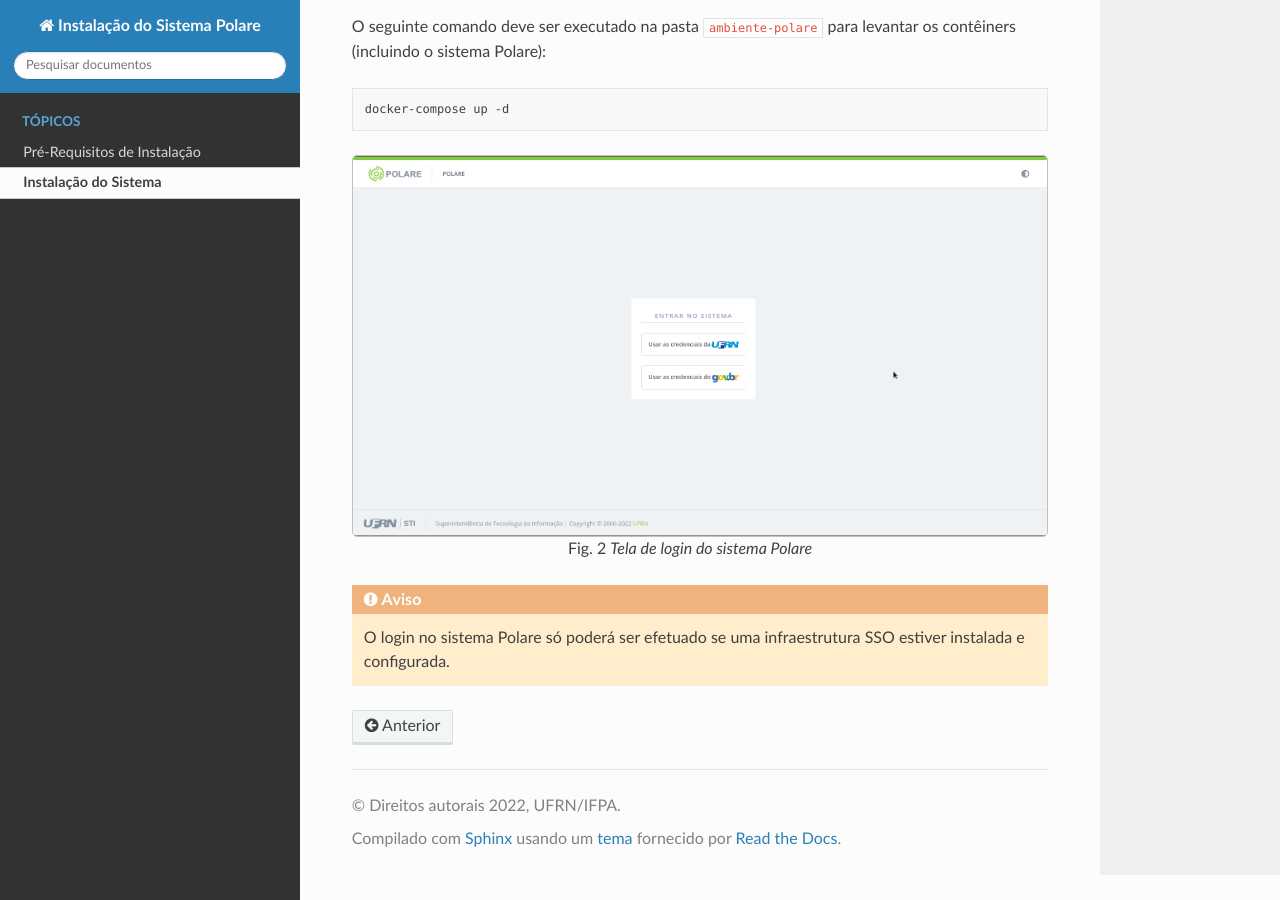
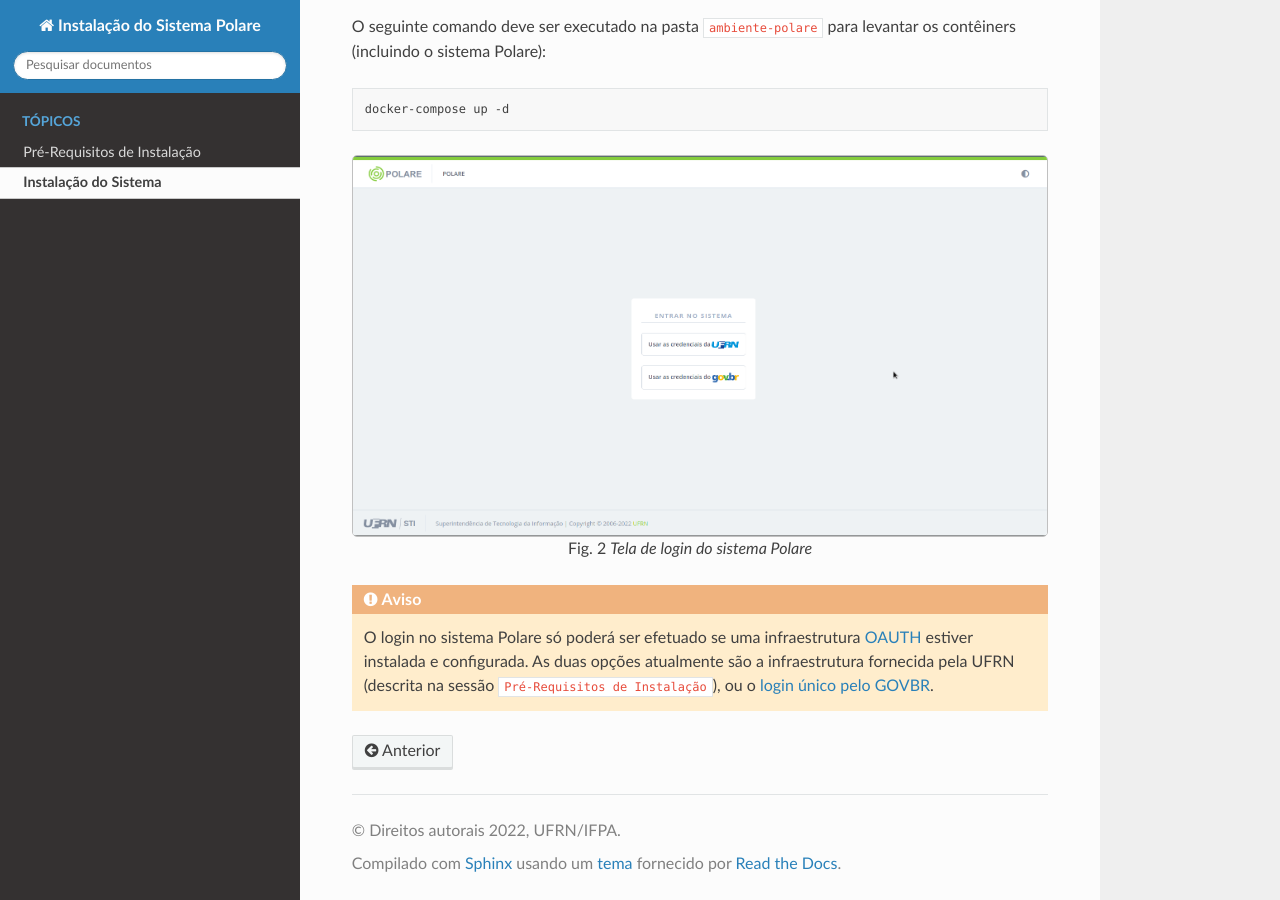
Before and after one commit to danielschmitz/polare-docs, a Sphinx documentation site: the page built from docs/instalacao.rst, in a window 1280 px wide and 900 px high, scrolled down 3296 px. Built offline with Sphinx 7.4.7 and the Read the Docs theme 2.0.0, drawn with Linux system fonts in a browser that asks for light colours; cross-references to code outside the pages are shown as plain code.

Commit message:
fix: corrigida exibição de links para montagem de API e texto da caixa de warning

```diff
--- a/docs/instalacao.rst
+++ b/docs/instalacao.rst
@@ -191,4 +191,7 @@
 
 .. warning::
 
-    O login no sistema Polare só poderá ser efetuado se uma infraestrutura SSO estiver instalada e configurada.
+    O login no sistema Polare só poderá ser efetuado se uma infraestrutura `OAUTH <https://oauth.net/2/>`_
+    estiver instalada e configurada. As duas opções atualmente são a infraestrutura fornecida pela UFRN
+    (descrita na sessão :hoverxref:`Pré-Requisitos de Instalação <pre_requisitos>`), ou o `login único pelo
+    GOVBR <https://manual-roteiro-integracao-login-unico.servicos.gov.br/pt/stable/index.html>`_.
--- a/docs/requisitos.rst
+++ b/docs/requisitos.rst
@@ -4,8 +4,10 @@
 ============================
 
 1. Instalar uma infraestrutura de `SSO <https://en.wikipedia.org/wiki/Single_sign-on>`_, `OAUTH <https://en.wikipedia.org/wiki/OAuth>`_ e `API <https://en.wikipedia.org/wiki/API>`_.
-A UFRN pode disponibilizar um ambiente contendo essa infraestrutura. Acesse a `documentação oficial <https://docs.info.ufrn.br/doku.php?id=cooperacao:tutoriais:infraestrutura:api:montagem_infraestrutura_api>`_
-(é necessário login) para mais detalhes.
+A UFRN pode disponibilizar um ambiente contendo essa infraestrutura. Acesse a documentação oficial (é necessário login)
+para mais detalhes:
+
+    https://docs.info.ufrn.br/doku.php?id=cooperacao:tutoriais:infraestrutura:api:montagem_infraestrutura_api.
 
 .. figure:: /_static/img/visao-geral-ambiente-api.png
     :align: center
```
Also changed, not shown: 1 other file.
